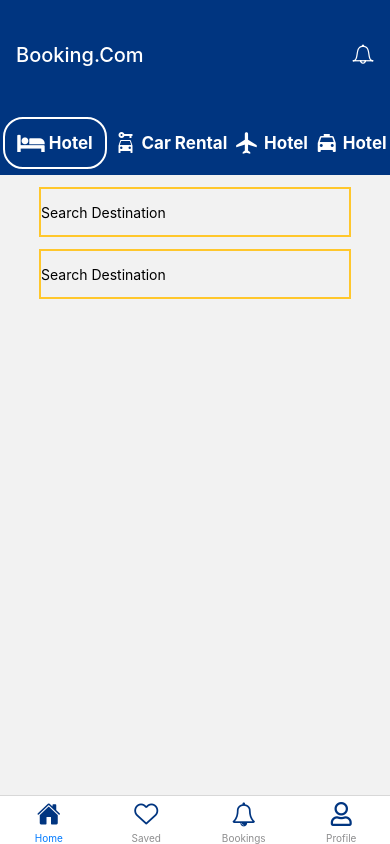
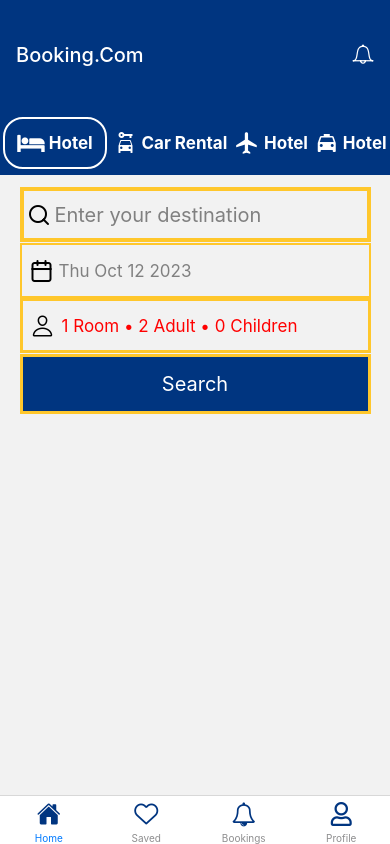
Before and after one commit to santanugh22/bookingClone, a React Native app: screen /Home in a window 390 px wide. Built offline with nearby package versions, Linux system fonts and the light colour scheme.

Commit message:
Refined the home page and added the calender and the modals

```diff
--- a/package.json
+++ b/package.json
@@ -16,7 +16,10 @@
     "expo-status-bar": "~1.6.0",
     "react": "18.2.0",
     "react-native": "0.72.5",
+    "react-native-calendar-picker": "^7.1.4",
+    "react-native-date-picker": "^4.3.3",
     "react-native-gesture-handler": "~2.12.0",
+    "react-native-modal": "^13.0.1",
     "react-native-safe-area-context": "4.6.3",
     "react-native-screens": "~3.22.0"
   },
--- a/screens/Home.js
+++ b/screens/Home.js
@@ -1,12 +1,41 @@
-import { useNavigation } from '@react-navigation/native'
-import { useLayoutEffect } from 'react'
-import { StyleSheet, Text, View ,SafeAreaView, TextInput, Pressable} from 'react-native'
-import HeaderComp from '../components/HeaderComp'
-import { EvilIcons } from '@expo/vector-icons';
-const COLOR='#003580'
-const Home = ({navigation}) => {
+import { useNavigation } from "@react-navigation/native";
+import { useLayoutEffect, useState } from "react";
+import {
+  StyleSheet,
+  Text,
+  View,
+  SafeAreaView,
+  TextInput,
+  Pressable,
+  Modal
 
-    useLayoutEffect(()=>{
+} from "react-native";
+
+import HeaderComp from "../components/HeaderComp";
+import { EvilIcons } from "@expo/vector-icons";
+import CalendarPicker from "react-native-calendar-picker";
+import { Feather } from "@expo/vector-icons";
+import { Ionicons } from "@expo/vector-icons";
+const COLOR = "#003580";
+
+const Home = ({ navigation }) => {
+  const dateOfNow=new Date().toDateString()
+  const [datePicker, setDatePicker] = useState(false);
+
+  // this are all the inputs that are going to be submitted
+  const [destination, setDestination] = useState(null);
+  const [journeryDate, setJourneyDate] = useState(dateOfNow);
+
+
+
+
+  const [numberOfPax, setNumberOfPax] = useState({
+    children: 0,
+    adult: 2,
+    rooms: 1,
+  });
+
+  useLayoutEffect(() => {
     navigation.setOptions({
       headerShown: true,
       title: "Booking.Com",
@@ -21,58 +50,176 @@
         shadowColor: "transparent",
       },
       headerRight: () => (
-            <View style={{flex:1,justifyContent:'center',marginRight:12}}>
-              <EvilIcons
-                name="bell"
-                size={30}
-                color="white"
-
-              />
+        <View style={{ flex: 1, justifyContent: "center", marginRight: 12 }}>
+          <EvilIcons name="bell" size={30} color="white" />
         </View>
       ),
     });
-
-    },[])
+  }, []);
   return (
     <>
       <HeaderComp />
 
-      {/* This is the Input Fields of the Home Page */}
-      <Pressable style={{alignItems:'center',paddingVertical:12}}>
+      {/* let make the different inputs that has to be taken from the user */}
 
+      {/* This is the Search Your Destiantion Input Bar */}
+
+      <View
+        style={{
+          marginTop: 12,
+          justifyContent: "center",
+          alignItems: "center",
+        }}
+      >
+        <View
+          style={{
+            borderColor: "#FFC72C",
+            borderWidth: 4,
+            height: 55,
+            width: "90%",
+            flexDirection: "row",
+            justifyContent: "space-evenly",
+            alignItems: "center",
+          }}
+        >
+          <Feather name="search" size={24} color="black" />
           <TextInput
+            style={{ height: 50, width: "90%", fontSize: 20 }}
+            placeholderTextColor={"grey"}
+            placeholder="Enter your destination"
+          />
+        </View>
+      </View>
+
+      {/* THis is the end of the searcing for the destination block of the code */}
+
+      {/* This is Calender and the date picker of the calender */}
+      <Pressable onPress={() => setDatePicker(true)}>
+        <View
           style={{
-              height: 50,
-              width: "80%",
-              borderColor: "#ffc72c",
+            marginTop:1,
+
+            justifyContent: "center",
+            alignItems: "center",
+          }}
+        >
+          <View
+            style={{
+              borderColor: "#FFC72C",
               borderWidth: 2,
+              height: 55,
+              width: "90%",
+              flexDirection: "row",
+
+              alignItems: "center",
             }}
-            placeholder="Search Destination"
+          >
+            <Feather
+              name="calendar"
+              size={24}
+              color="black"
+              style={{ marginLeft: 8, marginRight: 5 }}
             />
+
+            {datePicker ? (
+              <View
+                style={{
+                  backgroundColor: "pink",
+                  height: 300,
+                  width: 300,
+                  marginTop: 250,
+                }}
+              >
+                <CalendarPicker
+                  onDateChange={(date) => {
+                    setJourneyDate(date.toString());
+                    setDatePicker(false);
+                  }}
+                  selectedStartDate={dateOfNow}
+                  height={400}
+                  width={300}
+                ></CalendarPicker>
+              </View>
+            ) : (
+              <Text style={{ color: "grey", fontSize: 17 }}>
+                {journeryDate}
+              </Text>
+            )}
+          </View>
+        </View>
+      </Pressable>
+      {/* THis is the end of the calender block of the code */}
+
+      {/* THIS IS THE NUMBER OF PERSON THAT IS TRAVELLING SELECTION PAGE */}
+
+      <View
+        style={{
+
+          justifyContent: "center",
+          alignItems: "center",
+        }}
+      >
+        <View
+          style={{
+            borderColor: "#FFC72C",
+            borderWidth: 3,
+            height: 55,
+            width: "90%",
+            flexDirection: "row",
+
+            alignItems: "center",
+          }}
+        >
+          <Ionicons
+            name="person-outline"
+            size={24}
+            color="black"
+            style={{ marginLeft: 8 }}
+          />
+          <View style={{ marginLeft: 7 }}>
+            <Text style={{ fontSize: 17 ,color:'red'}}>
+              {numberOfPax.rooms} Room • {numberOfPax.adult} Adult •{" "}
+              {numberOfPax.children} Children
+            </Text>
+          </View>
+        </View>
+      </View>
+
+      {/* THIS IS THE END OF THE SELECITON OF THE NUMBER OF PERSON TRAVELLING */}
+
+      {/* This is the button section of the page */}
+
+        <Pressable style={{ alignItems: "center" ,marginTop:1}}>
+          <View
+            style={{
+              height: 60,
+              width: "90%",
+              backgroundColor: COLOR,
+              borderColor: "#FFC72C",
+              borderWidth: 3,
+              justifyContent:'center',
+              alignItems:'center'
+            }}
+          >
+            <Text style={{color:'white',fontSize:20}}>Search</Text>
+          </View>
 
         </Pressable>
 
-      <Pressable>
-        <View
-          style={{
-            justifyContent: "center",
-            alignItems: "center",
 
-          }}
-        >
-          <TextInput
-            style={{
-              height: 50,
-              width: "80%",
-              borderColor: "#ffc72c",
-              borderWidth: 2,
-            }}
-            placeholder="Search Destination"
-          ></TextInput>
-        </View>
-      </Pressable>
+        {/* This is the end of the inner part of the web */}
+
+
+
+
+
+
+
+
+
     </>
   );
-}
-export default Home
-const styles = StyleSheet.create({})
+};
+export default Home;
+
+const styles = StyleSheet.create({});
```
Also changed, not shown: 1 other file (tests, documents, lock files or other folders). Lines whose indentation alone changed are shown as unchanged.
